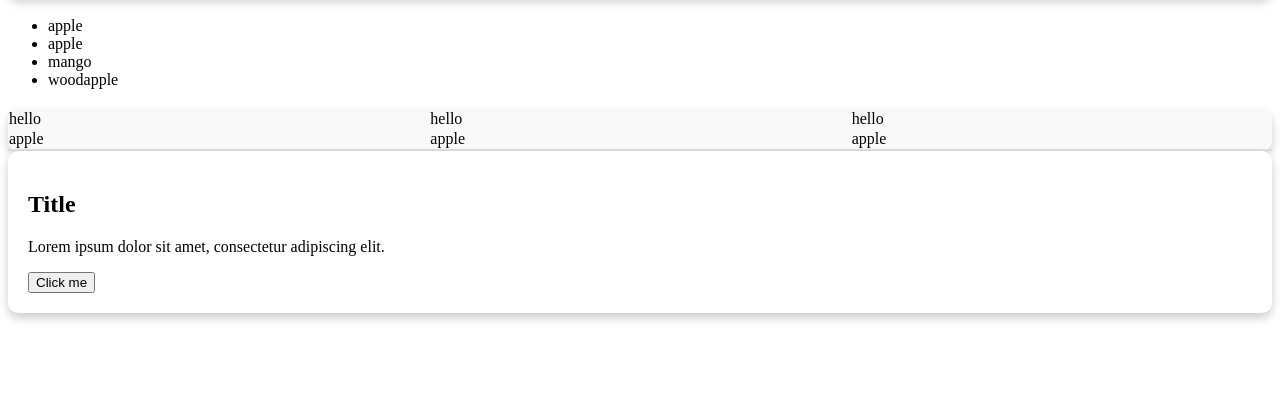
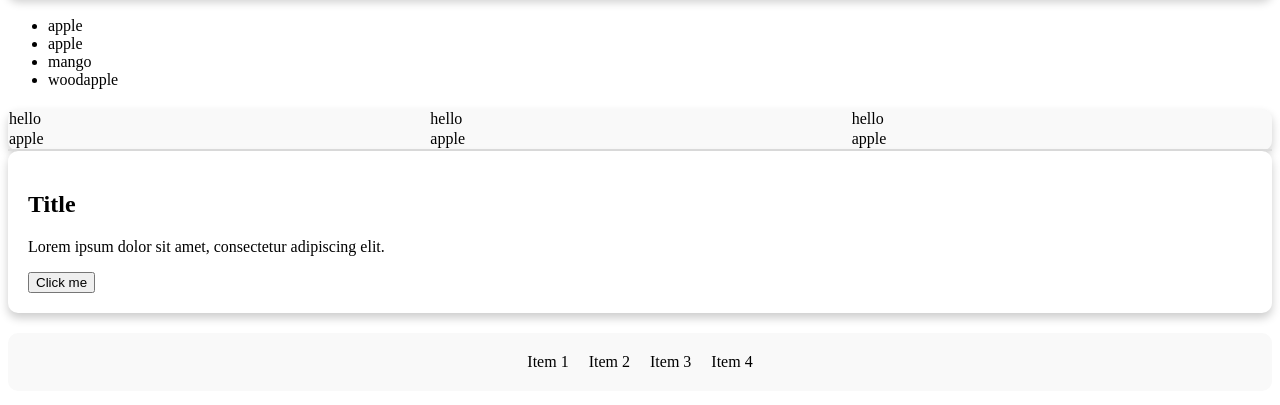
Before and after one commit to Mohosinreza535/frist-repo, a plain HTML site: page index.html in a window 1280 px wide. Shown: the part 97-502 px from the top of the page. Drawn offline with Linux system fonts and the light colour scheme.

Commit message:
added flex container

```diff
--- a/index.html
+++ b/index.html
@@ -39,5 +39,14 @@
             <button>Click me</button>
         </div>
     </div>
+
+    <div>
+        <div class="flex-container">
+            <div class="flex-item">Item 1</div>
+            <div class="flex-item">Item 2</div>
+            <div class="flex-item">Item 3</div>
+            <div class="flex-item">Item 4</div>
+        </div>
+    </div>
 </body>
 </html>
--- a/style.css
+++ b/style.css
@@ -33,3 +33,16 @@
     padding: 20px;
     background-color: #fff;
 }
+
+
+.flex-container{
+    display: flex;
+    flex-wrap: wrap;
+    justify-content: center;
+    align-items: center;
+    margin-top: 20px;
+    gap: 20px;
+    padding: 20px;
+    background-color: #f9f9f9;
+    border-radius: 10px;
+}
```
